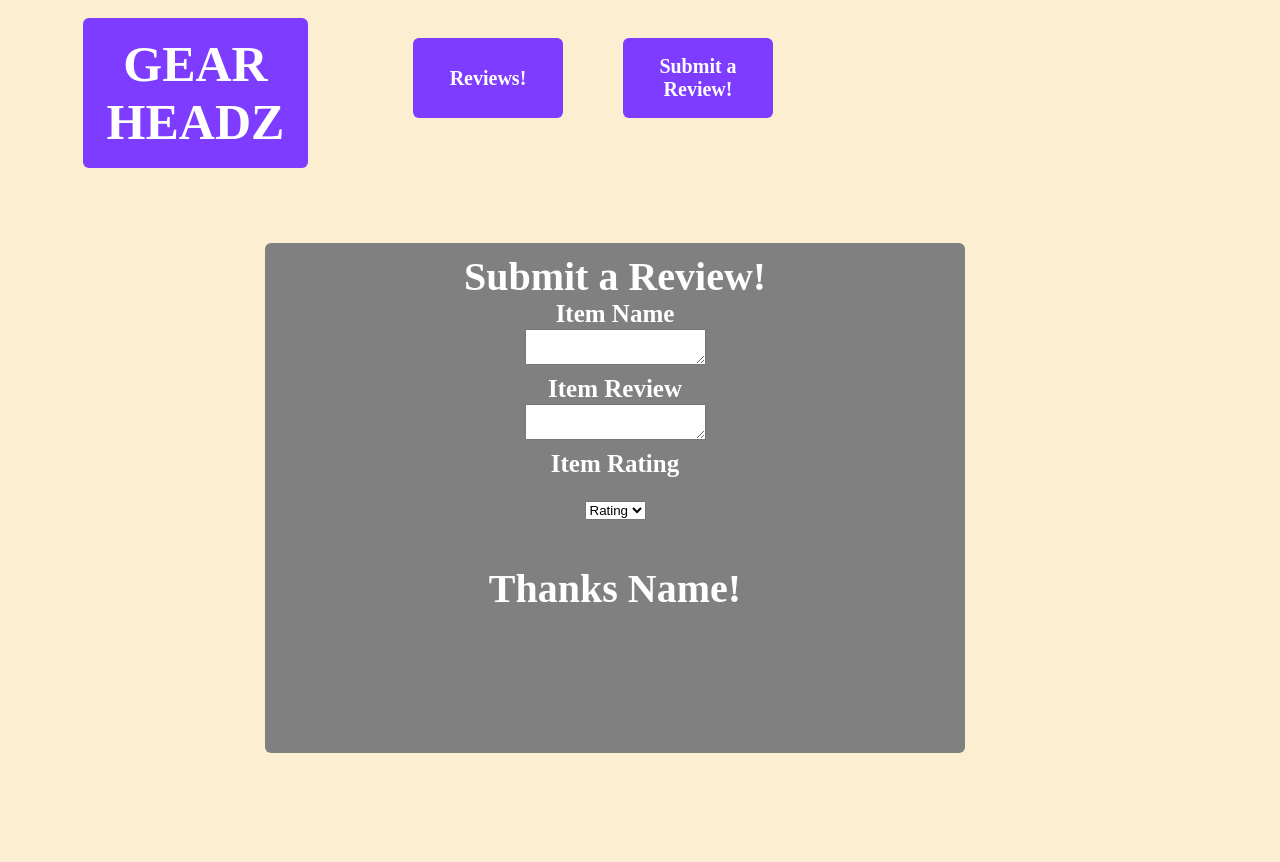
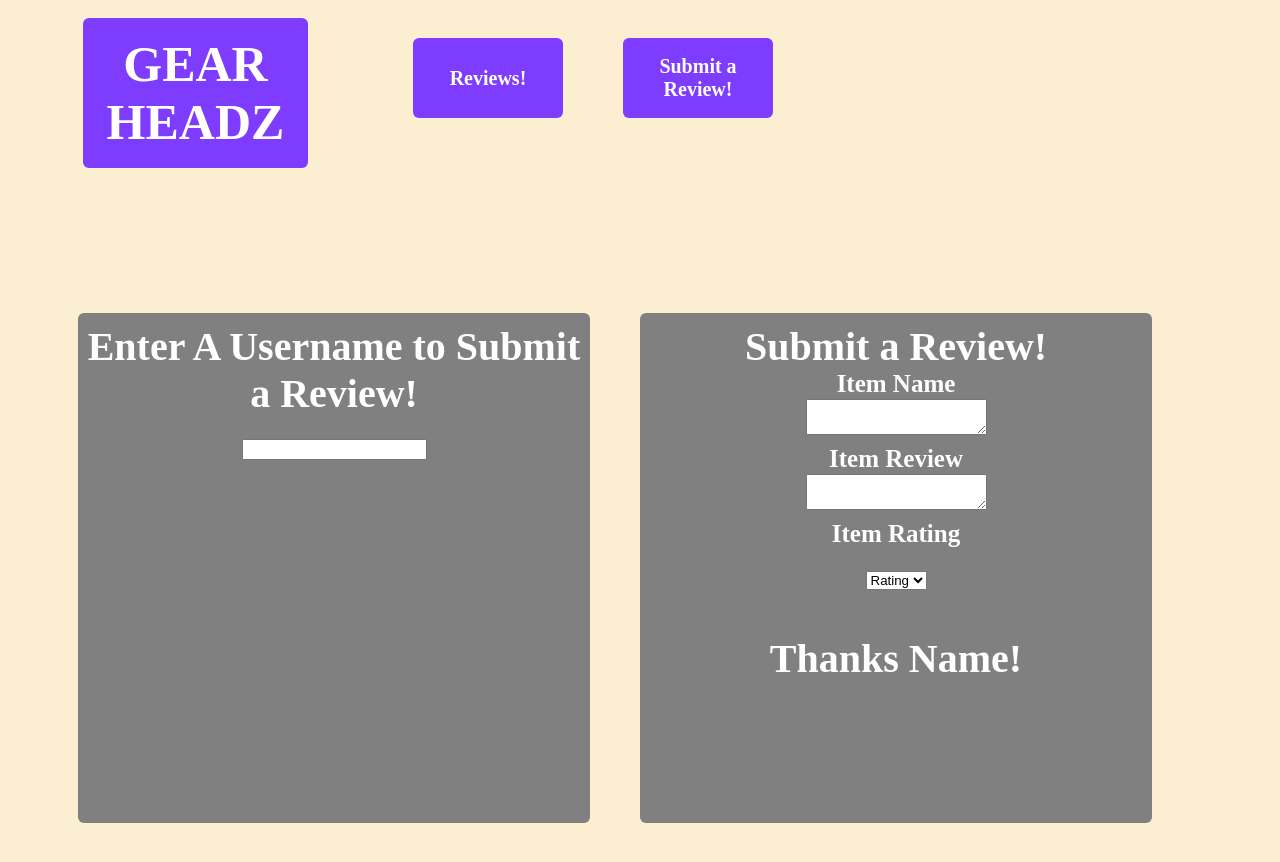
Before and after one commit to kylebrackman/phase-3-project-frontend, a React (Create React App) app: page /submissions in a window 1280 px wide. Shown: the top 862 px of the page. Before the commit the page ends 811 px from the top, so only its background shows below. Built offline with nearby package versions, Linux system fonts and the light colour scheme; no server answers.

Commit message:
added username entry to submissions page

```diff
--- a/src/Components/App.js
+++ b/src/Components/App.js
@@ -2,6 +2,7 @@ import './App.css';
 import NavBar from "./NavBar"
 import Reviews from "./Reviews"
 import Submissions from './Submissions';
+import Home from './Home'
 import React, { useState, useEffect } from "react";
 import { Route, Routes } from "react-router-dom";
 
@@ -30,6 +31,7 @@ function App() {
       <Routes>
           <Route path="/reviews" element={<Reviews reviews={reviews} onReviewDelete={onReviewDelete} />} />
           <Route path="/submissions" element={<Submissions/>} />
+          <Route path="/home" element={<Home/>} />
       </Routes>
     </div>
   );
--- a/src/Components/Home.js
+++ b/src/Components/Home.js
@@ -1 +1,11 @@
 import React from "react";
+
+function Home() {
+    return (
+        <div>
+            Test
+        </div>
+    )
+}
+
+export default Home
--- a/src/Components/NewUser.js
+++ b/src/Components/NewUser.js
@@ -2,14 +2,9 @@ import React from "react";
 
 function NewUser() {
     return (
-        <div>
             <div>
                 <input></input>
             </div>
-            <div>
-                <input></input>
-            </div>
-        </div>
     )
 }
 
--- a/src/Components/Submissions.js
+++ b/src/Components/Submissions.js
@@ -7,6 +7,10 @@ function Submissions() {
 // add conditonal rendering, must create user or username to see submission field
     return (
         <MainDiv>
+            <SubsDiv>
+                Enter A Username to Submit a Review!
+                <NewUser/>
+            </SubsDiv>
             <SubsDiv>
                 Submit a Review!
                 <div>
--- a/src/StyledComponents.js
+++ b/src/StyledComponents.js
@@ -76,6 +76,7 @@ export const MainDiv = styled.div`
 justify-content: center;
 align-items: center;
 display: flex;
+margin: 70px
 `
 
 export const SubsDiv = styled.div`
```
